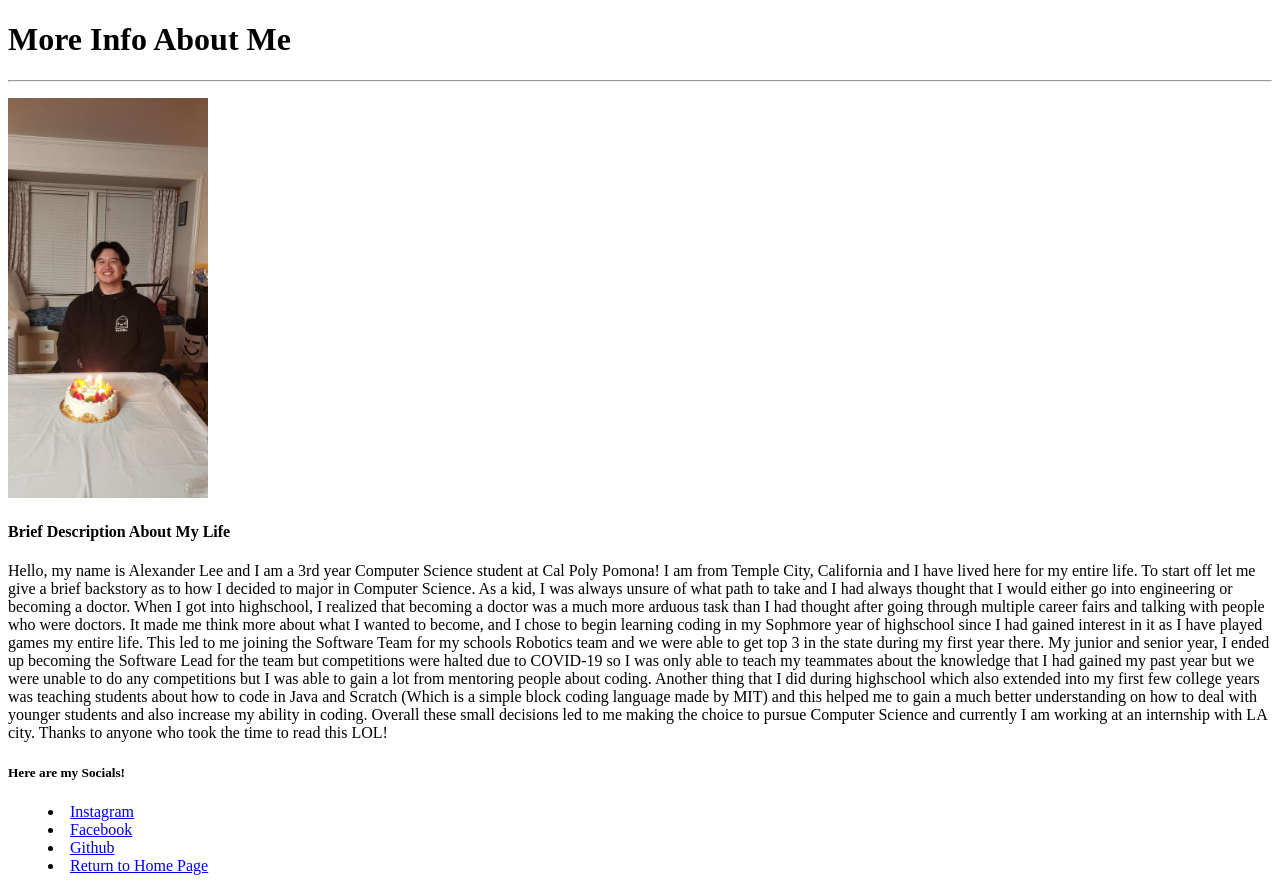
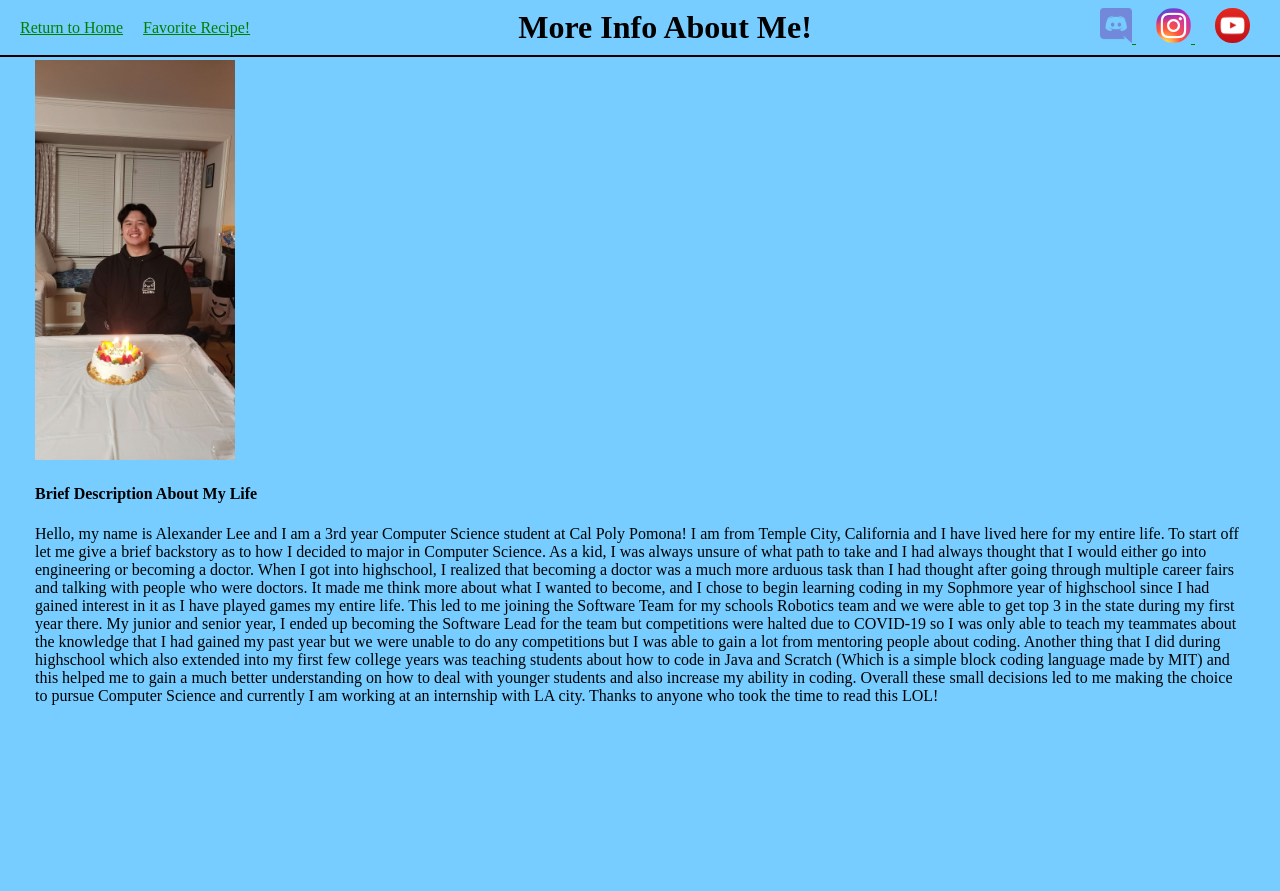
Before and after one commit to Alexawnder/alex.github.io, a plain HTML site: page aboutMe.html in a window 1280 px wide. After the commit the page ends 800 px from the top, so only its background shows below. Drawn offline with Linux system fonts and the light colour scheme.

Commit message:
Added in links to the right of header, added header to cooking and aboutMe

```diff
--- a/aboutMe.html
+++ b/aboutMe.html
@@ -1,9 +1,39 @@
 <!DOCTYPE html>
 <html lang="en">
-    <title>About Me</title>
+
+    <head>
+        <title>About Me</title>
+        <link rel="preconnect" href="https://fonts.googleapis.com">
+        <link rel="preconnect" href="https://fonts.gstatic.com" crossorigin>
+        <link href="https://fonts.googleapis.com/css2?family=Roboto:wght@300;500;700&display=swap" rel="stylesheet">
+        <link rel="stylesheet" href="styles/general.css">
+        <link rel="stylesheet" href="styles/header.css">
+    </head>
+
     <body>
-        <h1>More Info About Me</h1>
-        <hr>
+        <div class="header">
+            <div class="left-section">
+                <div class="different-page"><a href="index.html">Return to Home</a></div>
+                <div class="different-page"><a href="cooking.html">Favorite Recipe!</a></div>
+            </div>
+            <div class="middle-section">
+                <h1>More Info About Me!</h1>
+            </div>
+            <div class="right-section">
+                <div>
+                    <a href="https://discord.gg">
+                        <img class="image-discord" src="images/discord.png">
+                    </a>
+                    <a href="https://instagram.com/alexawnderleee">
+                        <img class="image-icon" src="images/instagram.png">
+                    </a>
+                    <a href="https://youtube.com/@alexanderlee765">
+                        <img class="image-icon" src="images/youtube.png">
+                    </a>
+                </div>
+            </div>
+        </div>
+
         <p>
             <img src="images/alexlee.jpg" alt= "selfportrait" width = 200 height = 400>
             <h4>Brief Description About My Life</h4>
@@ -19,15 +49,6 @@
             a much better understanding on how to deal with younger students and also increase my ability in coding. Overall these small decisions led to me making the choice to pursue Computer Science
             and currently I am working at an internship with LA city. Thanks to anyone who took the time to read this LOL!
 
-            <h5>Here are my Socials!</h5>
-
-
-    <menu>
-        <li><a href="https://www.instagram.com/alexawnderleee/?hl=en">Instagram</a></li>
-        <li><a href="https://www.facebook.com/profile.php?id=100009281579466">Facebook</a></li>
-        <li><a href="https://github.com/Alexawnder/alexawnder.github.io/">Github</a></li>
-        <li><a href="index.html">Return to Home Page</a></li>
-    </menu>
     </body>
 
 </html>
--- a/styles/header.css
+++ b/styles/header.css
@@ -26,6 +26,31 @@
     margin-left: 20px;
 }
 
+
+.image-discord{
+    height: 35px;
+    width: 32px;
+    margin-left: 20px;
+}
+
+
+.image-icon-storage{
+    display:flex;
+    align-items: center
+}
+.image-icon{
+    height: 35px;
+    width: 35px;
+    margin-left: 20px;
+    border-radius: 17px;
+}
+
+.image-discord:hover, .image-icon:hover{
+    opacity: 50%;
+    cursor: pointer;
+}
+
+
 .right-section{
     display: flex;
     align-items: center;
--- a/styles/index-page.css
+++ b/styles/index-page.css
@@ -6,7 +6,7 @@
     display: flex;
     align-items: center;
 
-    width: 800px;
+    width: 1000px;
     border-style: groove;
     margin-top: 30px;
     background-image: linear-gradient(rgb(119, 205, 255),white);
@@ -18,8 +18,8 @@
     margin-left: 2px;
 }
 
-@media(max-width: 600px){
+@media only screen and (max-width: 1200px){
     .picture-with-info{
-        width:400px;
+        width:700px;
     }
 }
```
Also changed, not shown: cooking.html (+32 -5 lines), index.html (+12 -4 lines), images/discord.png (added), images/instagram.png (added), images/youtube.png (added).
